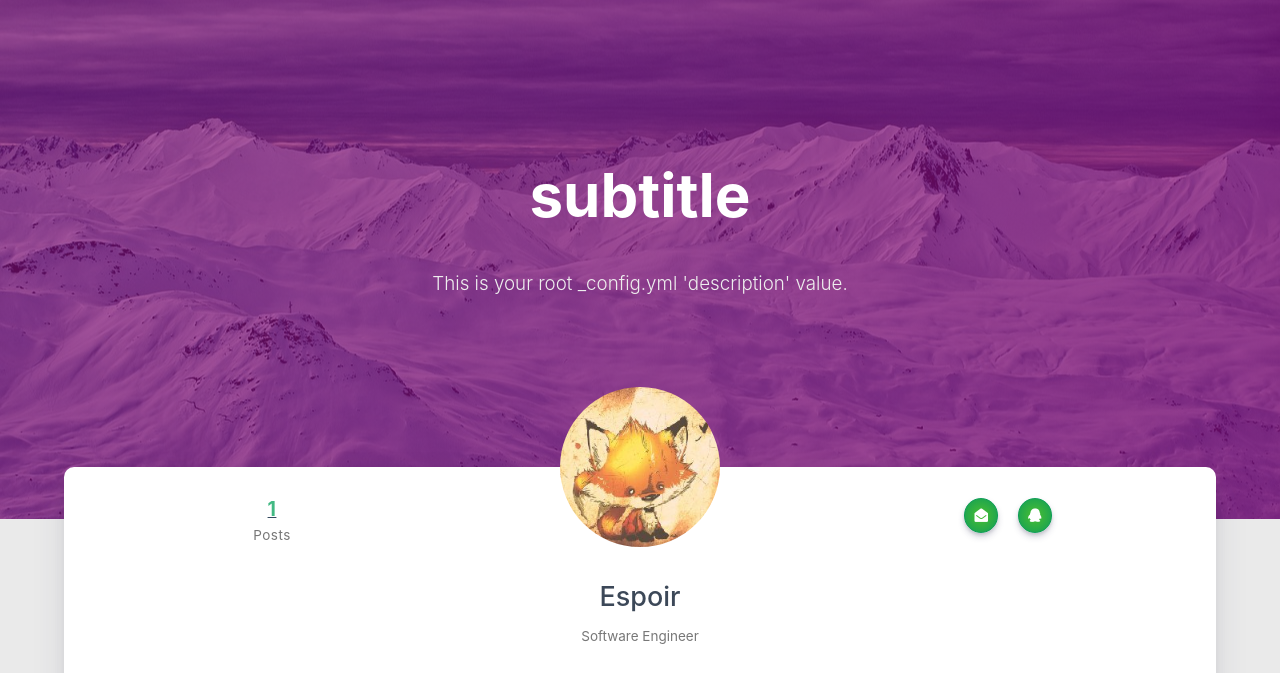
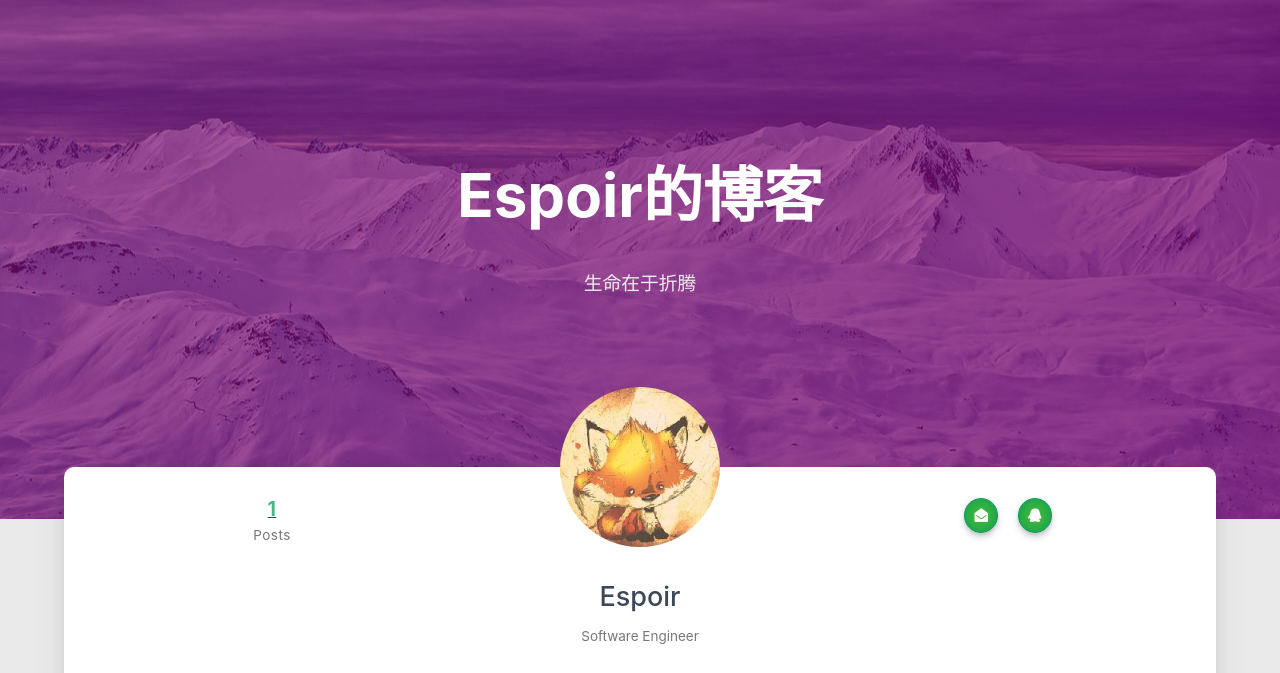
Before and after one commit to lizixian18/lizixian18.github.io, a plain HTML site: page about/index.html in a window 1280 px wide. Shown: the part 81-754 px from the top of the page. Drawn offline with Linux system fonts and the light colour scheme; some packages are replaced by stand-ins of ours; a script that the page names is missing.

Commit message:
Site updated: 2019-02-28 16:14:48

```diff
--- a/about/index.html
+++ b/about/index.html
@@ -119,7 +119,7 @@
         <div class="logo-name">Espoir的博客</div>
         <div class="logo-desc">
 
-            Never really desperate, only the lost of the soul.
+            生命在于折腾
 
         </div>
     </div>
@@ -267,13 +267,13 @@
         <div class="brand">
             <div class="title center-align">
 
-                    subtitle
+                    Espoir的博客
 
             </div>
 
             <div class="description center-align">
 
-                    This is your root _config.yml 'description' value.
+                    生命在于折腾
 
             </div>
         </div>
```
Also changed, not shown: 2019/02/28/Hexo操作/index.html (+1 -1 lines), archives/2019/02/index.html (+3 -3 lines), archives/2019/index.html (+3 -3 lines), archives/index.html (+3 -3 lines), index.html (+3 -3 lines), tags/index.html (+3 -3 lines).
